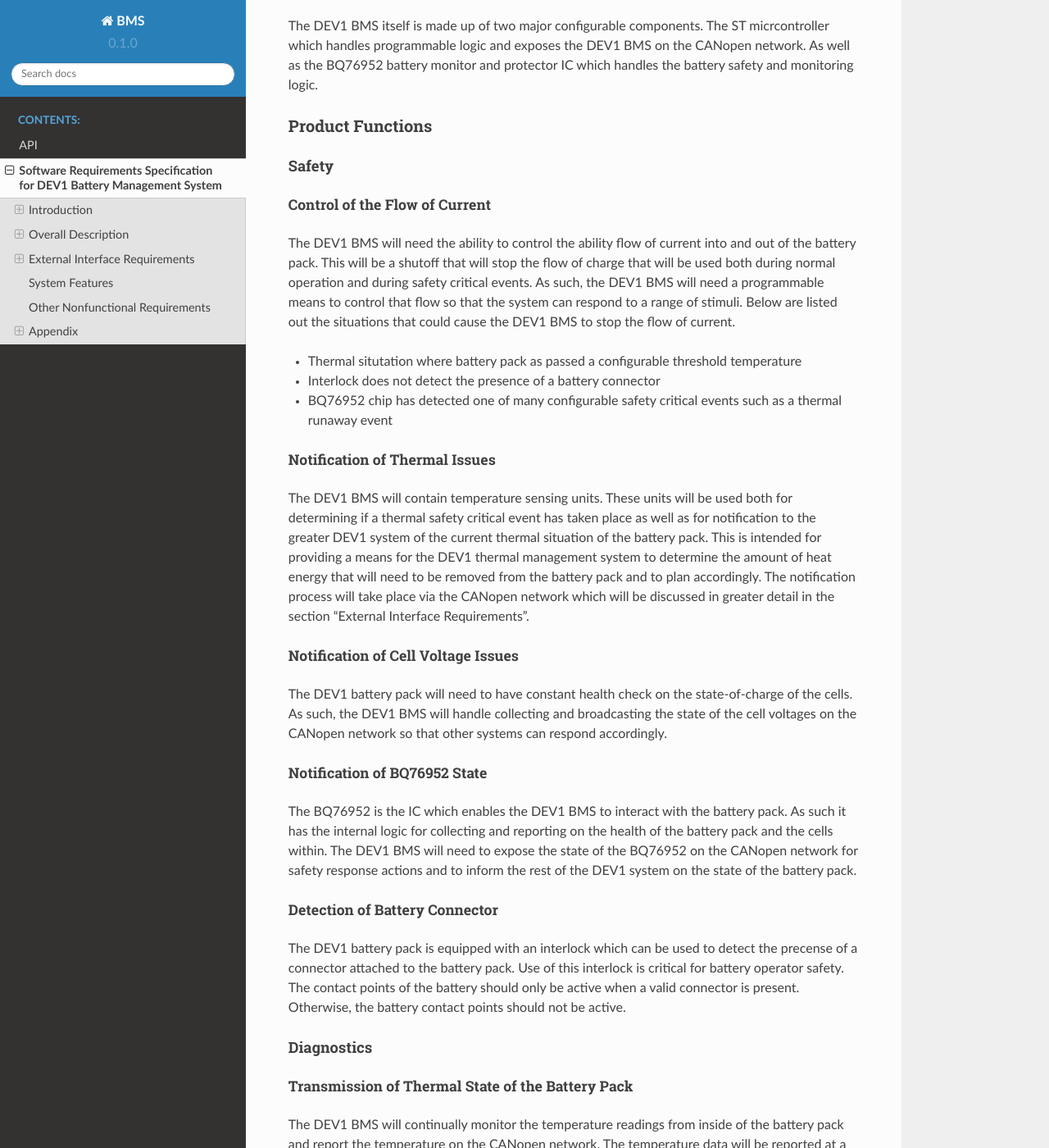
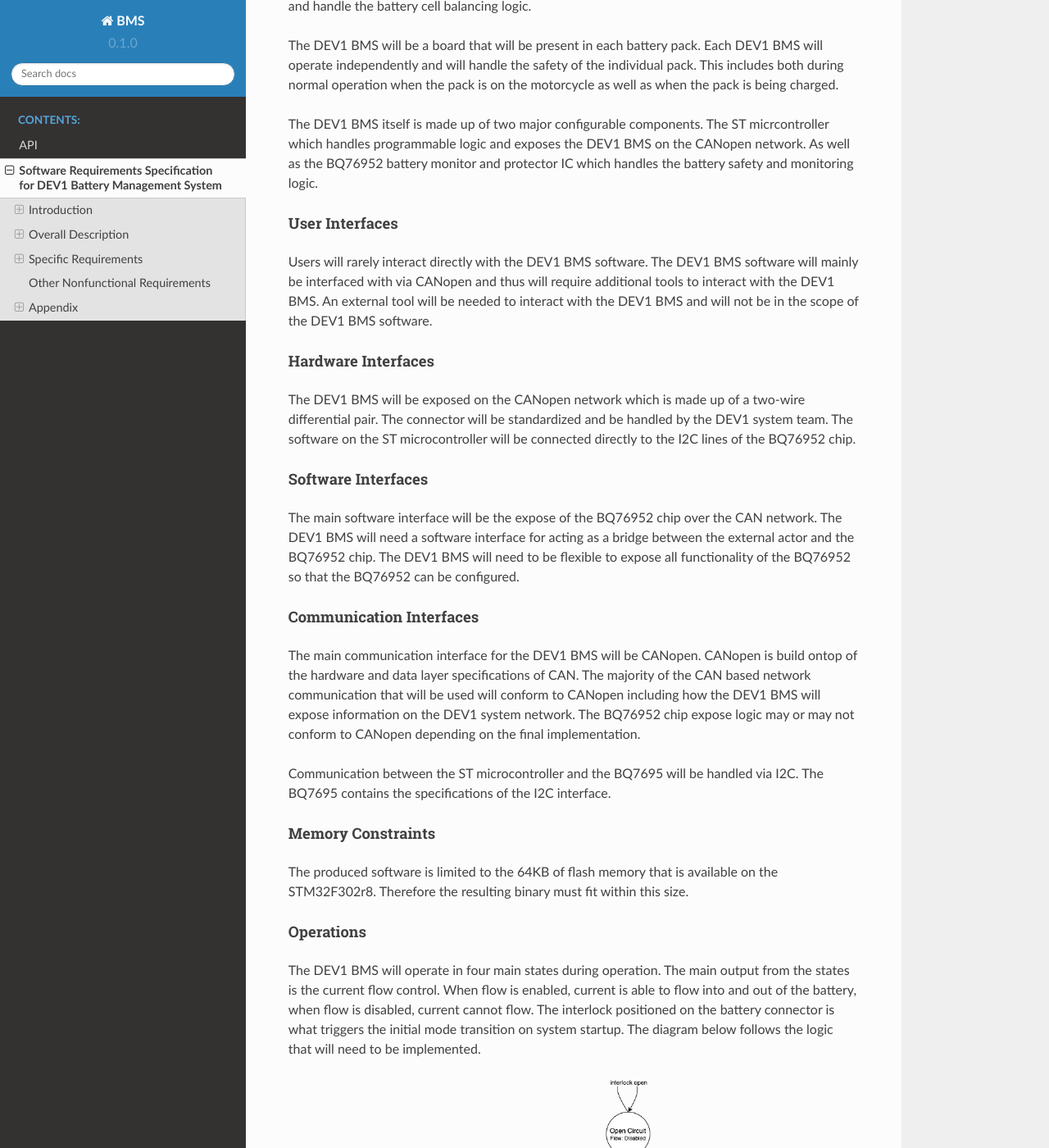
Before and after one commit to RIT-EVT/BMS, a Sphinx documentation site: the page built from docs/source/srs.rst, in a window 1280 px wide and 1400 px high, scrolled down 2797 px. Shown: the whole window at 82% size. Built offline with Sphinx 7.4.7 and the Read the Docs theme 2.0.0, drawn with Linux system fonts in a browser that asks for light colours; some of the changed text lies outside the part shown.

Commit message:
Add operations section

```diff
--- a/docs/source/srs.rst
+++ b/docs/source/srs.rst
@@ -111,8 +111,14 @@ features will need to be included.
 * Reporting of health of battery pack
 * Control of the flow of current
 
-References
-----------
+Overview
+--------
+
+The rest of this software design document will go further into the specifics
+of the requirements while also looking at the constraints of the system. The
+goal is to clarify the use cases of the DEV1 BMS and specifying what the DEV1
+BMS will do in those use cases. Design considerations will not be discussed,
+however notable design contraints will be covered.
 
 Overall Description
 ===================
@@ -137,6 +143,72 @@ The DEV1 BMS itself is made up of two major configurable components. The
 ST micrcontroller which handles programmable logic and exposes the DEV1 BMS
 on the CANopen network. As well as the BQ76952 battery monitor and protector
 IC which handles the battery safety and monitoring logic.
+
+User Interfaces
+~~~~~~~~~~~~~~~
+
+Users will rarely interact directly with the DEV1 BMS software. The DEV1 BMS
+software will mainly be interfaced with via CANopen and thus will require
+additional tools to interact with the DEV1 BMS. An external tool will be
+needed to interact with the DEV1 BMS and will not be in the scope of the
+DEV1 BMS software.
+
+Hardware Interfaces
+~~~~~~~~~~~~~~~~~~~
+
+The DEV1 BMS will be exposed on the CANopen network which is made up of
+a two-wire differential pair. The connector will be standardized and be
+handled by the DEV1 system team. The software on the ST microcontroller
+will be connected directly to the I2C lines of the BQ76952 chip.
+
+Software Interfaces
+~~~~~~~~~~~~~~~~~~~
+
+The main software interface will be the expose of the BQ76952 chip over
+the CAN network. The DEV1 BMS will need a software interface for acting as
+a bridge between the external actor and the BQ76952 chip. The DEV1 BMS will
+need to be flexible to expose all functionality of the BQ76952 so that the
+BQ76952 can be configured.
+
+Communication Interfaces
+~~~~~~~~~~~~~~~~~~~~~~~~
+
+The main communication interface for the DEV1 BMS will be CANopen. CANopen
+is build ontop of the hardware and data layer specifications of CAN. The
+majority of the CAN based network communication that will be used will
+conform to CANopen including how the DEV1 BMS will expose information on
+the DEV1 system network. The BQ76952 chip expose logic may or may not
+conform to CANopen depending on the final implementation.
+
+Communication between the ST microcontroller and the BQ7695 will be handled
+via I2C. The BQ7695 contains the specifications of the I2C interface.
+
+Memory Constraints
+~~~~~~~~~~~~~~~~~~
+
+The produced software is limited to the 64KB of flash memory that is
+available on the STM32F302r8. Therefore the resulting binary must fit within
+this size.
+
+Operations
+~~~~~~~~~~
+
+The DEV1 BMS will operate in four main states during operation. The main
+output from the states is the current flow control. When flow is enabled,
+current is able to flow into and out of the battery, when flow is disabled,
+current cannot flow. The interlock positioned on the battery connector
+is what triggers the initial mode transition on system startup. The diagram
+below follows the logic that will need to be implemented.
+
+.. image:: _static/images/bms_state.png
+   :width: 200
+   :align: center
+
+Note, when an critical error takes place, the system cannot directly
+recover from the error. This is done intentially. The reasoning is that if
+a critical error takes place with the battery pack the system should first
+be manually inspected and probed for the issue. Then after the issue is
+resolved, the system can be power cycled restarting the state machine logic.
 
 Product Functions
 -----------------
@@ -346,46 +418,120 @@ of the groupings of cells in series. Another large safety based assumption is
 that the BQ76952 will be able to stop the flow of charge into and out of
 the battery pack.
 
+Apportioning of Requirements
+----------------------------
+
+Not all requirements are know at this time as the DEV1 system continues to
+develop. These un-restricted requirements will need to be finalized before
+the implementation of the DEV1 BMS software.
+
+* The CAN messages to capture from the DEV1 system
+* Scope of emergency cases to stop flow of current from the battery pack
+* Specific CAN network IDs
+* Format of CANopen messages that the DEV1 BMS will produce for sharing data
+
+Specific Requirements
+=====================
+
 External Interface Requirements
-===============================
+-------------------------------
 
-User Interfaces
----------------
+BQ76952 CAN Control
+~~~~~~~~~~~~~~~~~~~
 
-Users will rarely interact directly with the DEV1 BMS software. The DEV1 BMS
-software will mainly be interfaced with via CANopen and thus will require
-additional tools to interact with the DEV1 BMS. An external tool will be
-needed to interact with the DEV1 BMS and will not be in the scope of the
-DEV1 BMS software.
+The BQ76952 CAN interface is an exposed ability to communicate with the
+BQ76952. The CAN interface will actually expose the I2C interface that the
+STM32F302r8 has with the BQ76952. This will limit software complexity and
+will ensure that all the features of the BQ76952 are correctly exposed. These
+mesages will come across the network realistically at any point from the
+perspective of the DEV1 BMS, but practically these messages will be received
+when the battery pack is not on the motorcycle.
 
-Hardware Interfaces
--------------------
+Read Requst Message Format
+^^^^^^^^^^^^^^^^^^^^^^^^^^
 
-The DEV1 BMS will be exposed on the CANopen network which is made up of
-a two-wire differential pair. The connector will be standardized and be
-handled by the DEV1 system team. The software on the ST microcontroller
-will be connected directly to the I2C lines of the BQ76952 chip.
+Externally, a CAN message can be sent to the STM32F302r8 which will be
+interpretted as a request to interact with the BQ76952. Messages with
+a data length of 1 will be interpretted as a read reqest.
 
-Software Interfaces
--------------------
+CAN ID Extended: 0x800
+Data Length: 1
 
-The main software interface will be the expose of the BQ76952 chip over
-the CAN network. The DEV1 BMS will need a software interface for acting as
-a bridge between the external actor and the BQ76952 chip. The DEV1 BMS will
-need to be flexible to expose all functionality of the BQ76952 so that the
-BQ76952 can be configured.
+====    ===================================================
+Byte    Description
+----    ---------------------------------------------------
+0       Address of the register to read from of the BQ76952
+====    ===================================================
 
-Communication Interfaces
-------------------------
+Read Response Message Format
+^^^^^^^^^^^^^^^^^^^^^^^^^^^^
 
-System Features
-===============
+After a read request made, the ST micrcontroller will respond with a
+response message. The response message will contain a single byte that
+was read from the BQ76952.
+
+CAN ID Extended: 0x801
+
+Data Length: 1
+
+====    ==========================
+Byte    Description
+----    --------------------------
+0       Byte read from the BQ76952
+====    ==========================
+
+Write Request Message Format
+^^^^^^^^^^^^^^^^^^^^^^^^^^^^
+
+A request to write to the BQ76952 can also be made. Instead of a single
+byte, two bytes will be sent.
+
+CAN ID Extended: 0x800
+
+Data Length: 1
+
+====    ======================================
+Byte    Description
+----    --------------------------------------
+0       The address of the BQ76952 to write to
+1       The value to write to that address
+====    ======================================
+
 
 Other Nonfunctional Requirements
 ================================
+
+* Software will fit within 64KB of Flash memory
+* Design and development will be handled by the firmware team
+* Testing will take place for failure cases
+* Software will need to be robust enough to handle power loss
 
 Appendix
 ========
 
 Glossary
 --------
+
+===========   ===========================================
+Term          Definition
+-----------   -------------------------------------------
+APM           Auxilary Power Module
+BMS           Battery Management System
+BQ7695        Battery monitor IC
+CAN           Controller Area Network
+CANopen       Communication protocol built on CAN
+DEV1          Dirt Electric Vehicle 1
+EVT           Electric Vehicle Team
+I2C           Inter-Integrated Circuit
+KB            Kilo-bytes
+STM32F302r8   ST Micocontroller selected for this project
+TMS           Temperature Management System
+===========   ===========================================
+
+References
+----------
+
+* `BQ76952 3-s to 16-s high-accuracy battery monitor and protector for Li-ion, Li-polymer and LiFePO4 <https://www.ti.com/product/BQ76952>`_
+* `CANopen - The standardized embedded network <https://www.can-cia.org/canopen/>`_
+* `EVT-core <https://evt-core.readthedocs.io/en/latest/>`_
+* `STM32f302r8 Mainstream Mixed signals MCUs Arm Cortex-M4 core with DSP and FPU, 64 Kbytes of Flash memory, 72 MHz CPU, 12-bit ADC 5 MSPS, Comparator, Op-Amp <https://www.st.com/en/microcontrollers-microprocessors/stm32f302r8.html>`_
```
Also changed, not shown: docs/source/_static/images/bms_state.png (added), 1 other file.
